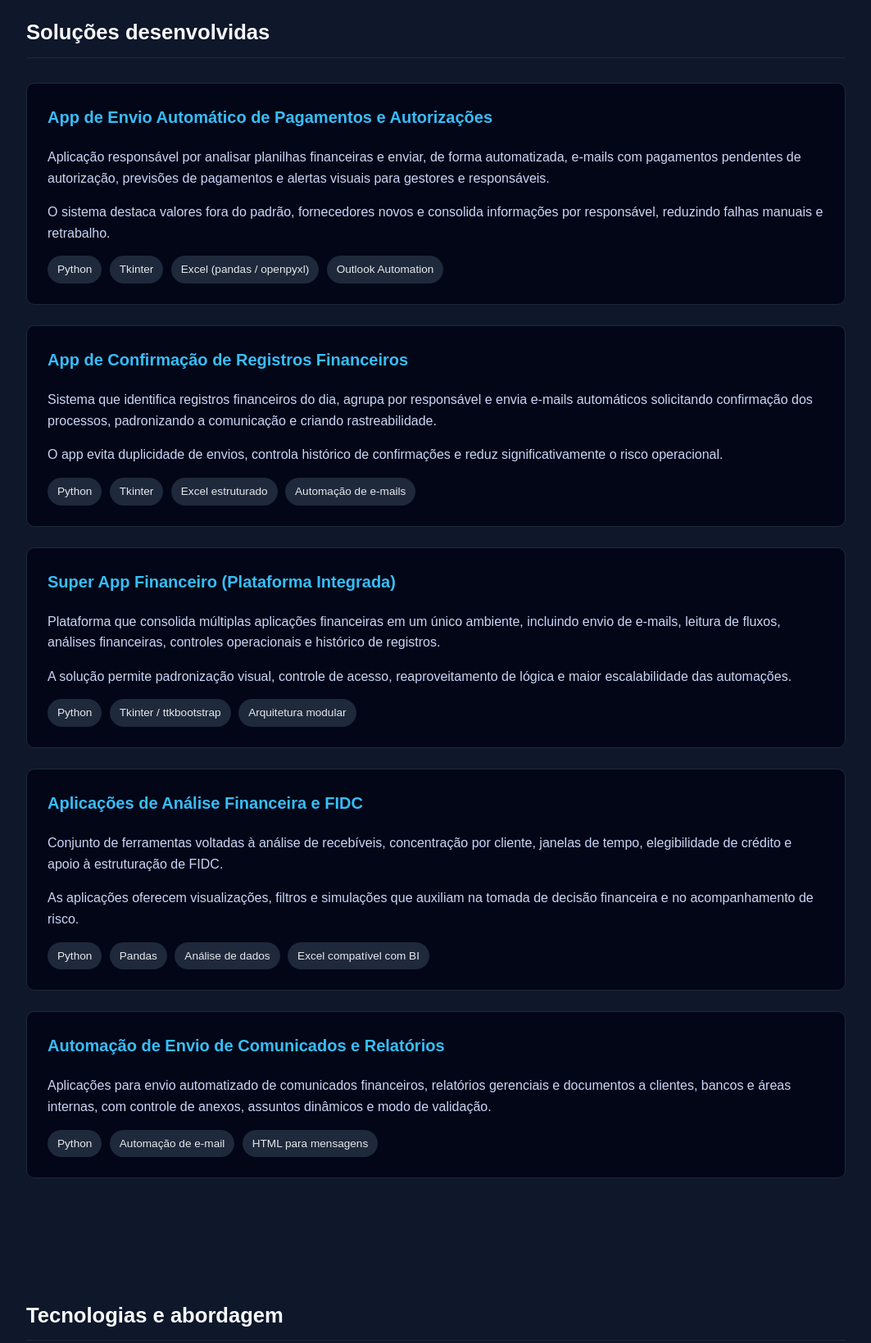
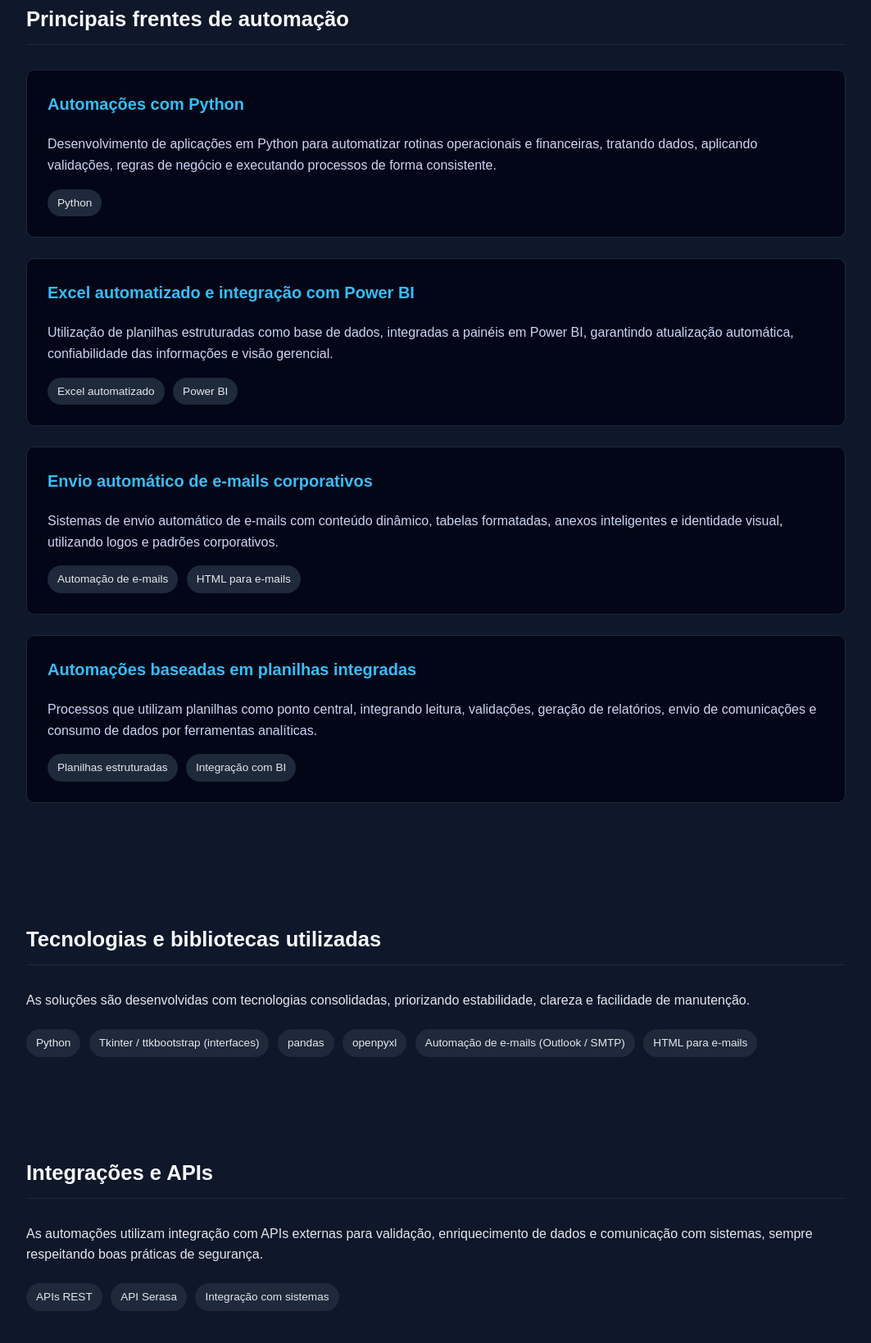
Before and after one commit to FernandoGutler/Portf-lio, a plain HTML site: page index.html in a window 1280 px wide. Shown: the part 634-2273 px from the top of the page at 82% size, without its empty margins (108-1171 px from the left). Drawn offline with Linux system fonts and the light colour scheme.

Commit message:
Update index.html

```diff
--- a/index.html
+++ b/index.html
@@ -1,128 +1,8 @@
-<!-- <!DOCTYPE html>
-<html lang="pt-BR">
-<head>
-    <meta charset="UTF-8">
-    <title>Luiz Fernando Gutler | Automação Financeira</title>
-    <meta name="viewport" content="width=device-width, initial-scale=1.0">
-    <style>
-        body {
-            margin: 0;
-            font-family: Arial, Helvetica, sans-serif;
-            background-color: #0f172a;
-            color: #e5e7eb;
-            line-height: 1.6;
-        }
-        header {
-            background: #020617;
-            padding: 40px 20px;
-            text-align: center;
-        }
-        header h1 {
-            margin: 0;
-            font-size: 2.2rem;
-        }
-        header p {
-            margin-top: 10px;
-            font-size: 1.1rem;
-            color: #94a3b8;
-        }
-        section {
-            max-width: 900px;
-            margin: auto;
-            padding: 40px 20px;
-        }
-        h2 {
-            border-bottom: 1px solid #1e293b;
-            padding-bottom: 10px;
-            margin-bottom: 25px;
-            color: #f8fafc;
-        }
-        .card {
-            background: #020617;
-            border: 1px solid #1e293b;
-            border-radius: 8px;
-            padding: 20px;
-            margin-bottom: 20px;
-        }
-        .card h3 {
-            margin-top: 0;
-            color: #38bdf8;
-        }
-        footer {
-            background: #020617;
-            text-align: center;
-            padding: 20px;
-            font-size: 0.9rem;
-            color: #64748b;
-        }
-    </style>
-</head>
-<body>
-
-<header>
-    <h1>Luiz Fernando Gutler</h1>
-    <p>Gestão Financeira • Automação • Inteligência Operacional</p>
-</header>
-
-<section>
-    <h2>Quem sou eu</h2>
-    <p>
-        Executivo da área financeira com mais de 20 anos de experiência em gestão,
-        tesouraria e processos. Desenvolvo soluções internas em Python voltadas à
-        automação financeira e operacional.
-    </p>
-</section>
-
-<section>
-    <h2>Soluções desenvolvidas</h2>
-
-    <div class="card">
-        <h3>Automação de Pagamentos e Autorizações</h3>
-        <p>
-            Aplicação interna para envio automático de e-mails com pagamentos pendentes,
-            previsões e alertas visuais para gestores e responsáveis.
-        </p>
-        <p>✔ Redução de erros operacionais<br>
-           ✔ Padronização da comunicação<br>
-           ✔ Ganho de eficiência</p>
-    </div>
-
-    <div class="card">
-        <h3>Automação de Registros e Fluxos Financeiros</h3>
-        <p>
-            Soluções para controle, acompanhamento e comunicação de registros financeiros,
-            integrando planilhas, validações e notificações automáticas.
-        </p>
-        <p>✔ Visibilidade<br>
-           ✔ Controle<br>
-           ✔ Agilidade operacional</p>
-    </div>
-</section>
-
-<section>
-    <h2>Tecnologias</h2>
-    <p>
-        Python • Excel estruturado para BI • Automação de e-mails • Lógica financeira e operacional
-    </p>
-</section>
-
-<footer>
-    © Luiz Fernando Gutler • Portfólio profissional<br>
-    Aplicações desenvolvidas para uso interno corporativo
-</footer>
-
-</body>
-</html> -->
-
-
-
-
-
 <!DOCTYPE html>
 <html lang="pt-BR">
 <head>
     <meta charset="UTF-8">
-    <title>Luiz Fernando Gutler | Automação Financeira e Operacional</title>
+    <title>Luiz Fernando Gutler | Automações Inteligentes</title>
     <meta name="viewport" content="width=device-width, initial-scale=1.0">
 
     <style>
@@ -136,7 +16,7 @@
 
         header {
             background: #020617;
-            padding: 50px 20px;
+            padding: 55px 20px;
             text-align: center;
             position: relative;
         }
@@ -200,7 +80,7 @@
             padding: 6px 12px;
             border-radius: 20px;
             font-size: 0.85rem;
-            margin: 5px 5px 0 0;
+            margin: 6px 6px 0 0;
         }
 
         footer {
@@ -222,119 +102,122 @@
 <header>
     <img src="lfg_flow_logo.png" alt="LFG Flow" class="logo">
     <h1>Luiz Fernando Gutler</h1>
-    <p>Gestão Financeira • Automação • Inteligência Operacional</p>
+    <p>Automações Inteligentes • Processos • Tecnologia aplicada</p>
 </header>
 
 <section>
-    <h2>Quem sou eu</h2>
+    <h2>Visão geral</h2>
+
     <p>
-        Executivo da área financeira com mais de 20 anos de experiência em gestão,
-        tesouraria, controle e estruturação de processos financeiros.
-        Ao longo da minha trajetória, passei a desenvolver soluções próprias em
-        automação financeira e operacional, criando aplicações internas que reduzem
-        riscos, aumentam eficiência e melhoram a tomada de decisão.
+        Este portfólio apresenta soluções de automação desenvolvidas com foco em
+        eficiência operacional, redução de erro humano, padronização de processos
+        e apoio ao profissional no dia a dia.
     </p>
+
     <p>
-        Este portfólio reúne algumas dessas soluções, desenvolvidas para uso corporativo,
-        sempre com foco em controle, padronização e inteligência de dados.
+        As aplicações são pensadas para ambientes corporativos, com interfaces claras,
+        regras bem definidas e integração entre dados, comunicações e análises,
+        sempre priorizando segurança, confiabilidade e clareza operacional.
     </p>
 </section>
 
 <section>
-    <h2>Soluções desenvolvidas</h2>
+    <h2>Principais frentes de automação</h2>
 
     <div class="card">
-        <h3>App de Envio Automático de Pagamentos e Autorizações</h3>
+        <h3>Automações com Python</h3>
         <p>
-            Aplicação responsável por analisar planilhas financeiras e enviar,
-            de forma automatizada, e-mails com pagamentos pendentes de autorização,
-            previsões de pagamentos e alertas visuais para gestores e responsáveis.
+            Desenvolvimento de aplicações em Python para automatizar rotinas
+            operacionais e financeiras, tratando dados, aplicando validações,
+            regras de negócio e executando processos de forma consistente.
         </p>
-        <p>
-            O sistema destaca valores fora do padrão, fornecedores novos e consolida
-            informações por responsável, reduzindo falhas manuais e retrabalho.
-        </p>
-        <div class="tech">Python</div>
-        <div class="tech">Tkinter</div>
-        <div class="tech">Excel (pandas / openpyxl)</div>
-        <div class="tech">Outlook Automation</div>
+        <span class="tech">Python</span>
     </div>
 
     <div class="card">
-        <h3>App de Confirmação de Registros Financeiros</h3>
+        <h3>Excel automatizado e integração com Power BI</h3>
         <p>
-            Sistema que identifica registros financeiros do dia, agrupa por responsável
-            e envia e-mails automáticos solicitando confirmação dos processos,
-            padronizando a comunicação e criando rastreabilidade.
+            Utilização de planilhas estruturadas como base de dados, integradas
+            a painéis em Power BI, garantindo atualização automática,
+            confiabilidade das informações e visão gerencial.
         </p>
-        <p>
-            O app evita duplicidade de envios, controla histórico de confirmações
-            e reduz significativamente o risco operacional.
-        </p>
-        <div class="tech">Python</div>
-        <div class="tech">Tkinter</div>
-        <div class="tech">Excel estruturado</div>
-        <div class="tech">Automação de e-mails</div>
+        <span class="tech">Excel automatizado</span>
+        <span class="tech">Power BI</span>
     </div>
 
     <div class="card">
-        <h3>Super App Financeiro (Plataforma Integrada)</h3>
+        <h3>Envio automático de e-mails corporativos</h3>
         <p>
-            Plataforma que consolida múltiplas aplicações financeiras em um único ambiente,
-            incluindo envio de e-mails, leitura de fluxos, análises financeiras,
-            controles operacionais e histórico de registros.
+            Sistemas de envio automático de e-mails com conteúdo dinâmico,
+            tabelas formatadas, anexos inteligentes e identidade visual,
+            utilizando logos e padrões corporativos.
         </p>
-        <p>
-            A solução permite padronização visual, controle de acesso, reaproveitamento
-            de lógica e maior escalabilidade das automações.
-        </p>
-        <div class="tech">Python</div>
-        <div class="tech">Tkinter / ttkbootstrap</div>
-        <div class="tech">Arquitetura modular</div>
+        <span class="tech">Automação de e-mails</span>
+        <span class="tech">HTML para e-mails</span>
     </div>
 
     <div class="card">
-        <h3>Aplicações de Análise Financeira e FIDC</h3>
+        <h3>Automações baseadas em planilhas integradas</h3>
         <p>
-            Conjunto de ferramentas voltadas à análise de recebíveis, concentração por cliente,
-            janelas de tempo, elegibilidade de crédito e apoio à estruturação de FIDC.
+            Processos que utilizam planilhas como ponto central,
+            integrando leitura, validações, geração de relatórios,
+            envio de comunicações e consumo de dados por ferramentas analíticas.
         </p>
-        <p>
-            As aplicações oferecem visualizações, filtros e simulações que auxiliam
-            na tomada de decisão financeira e no acompanhamento de risco.
-        </p>
-        <div class="tech">Python</div>
-        <div class="tech">Pandas</div>
-        <div class="tech">Análise de dados</div>
-        <div class="tech">Excel compatível com BI</div>
+        <span class="tech">Planilhas estruturadas</span>
+        <span class="tech">Integração com BI</span>
     </div>
-
-    <div class="card">
-        <h3>Automação de Envio de Comunicados e Relatórios</h3>
-        <p>
-            Aplicações para envio automatizado de comunicados financeiros, relatórios
-            gerenciais e documentos a clientes, bancos e áreas internas,
-            com controle de anexos, assuntos dinâmicos e modo de validação.
-        </p>
-        <div class="tech">Python</div>
-        <div class="tech">Automação de e-mail</div>
-        <div class="tech">HTML para mensagens</div>
-    </div>
-
 </section>
 
 <section>
-    <h2>Tecnologias e abordagem</h2>
+    <h2>Tecnologias e bibliotecas utilizadas</h2>
+
     <p>
-        As soluções são desenvolvidas com foco em confiabilidade, clareza operacional
-        e aderência à realidade corporativa, utilizando principalmente:
+        As soluções são desenvolvidas com tecnologias consolidadas,
+        priorizando estabilidade, clareza e facilidade de manutenção.
     </p>
-    <div class="tech">Python</div>
-    <div class="tech">Tkinter / ttkbootstrap</div>
-    <div class="tech">Excel estruturado (pandas / openpyxl)</div>
-    <div class="tech">Automação de e-mails (Outlook / SMTP)</div>
-    <div class="tech">Lógica financeira e operacional</div>
-    <div class="tech">Integração com processos corporativos</div>
+
+    <span class="tech">Python</span>
+    <span class="tech">Tkinter / ttkbootstrap (interfaces)</span>
+    <span class="tech">pandas</span>
+    <span class="tech">openpyxl</span>
+    <span class="tech">Automação de e-mails (Outlook / SMTP)</span>
+    <span class="tech">HTML para e-mails</span>
+</section>
+
+<section>
+    <h2>Integrações e APIs</h2>
+
+    <p>
+        As automações utilizam integração com APIs externas para validação,
+        enriquecimento de dados e comunicação com sistemas,
+        sempre respeitando boas práticas de segurança.
+    </p>
+
+    <span class="tech">APIs REST</span>
+    <span class="tech">API Serasa</span>
+    <span class="tech">Integração com sistemas</span>
+</section>
+
+<section>
+    <h2>Arquitetura, segurança e evolução</h2>
+
+    <p>
+        As aplicações são desenvolvidas como soluções locais e seguras,
+        com controle de acesso e uso interno, reduzindo dependência de
+        ferramentas genéricas e aumentando o controle operacional.
+    </p>
+
+    <p>
+        A arquitetura permite evolução gradual para ambientes em nuvem,
+        integrações com WhatsApp, automações orquestradas via n8n
+        e expansão dos fluxos automatizados.
+    </p>
+
+    <span class="tech">Aplicações locais</span>
+    <span class="tech">Segurança de dados</span>
+    <span class="tech">Nuvem (em estudo)</span>
+    <span class="tech">WhatsApp (projetos iniciais)</span>
+    <span class="tech">n8n</span>
 </section>
 
 <footer>
```
